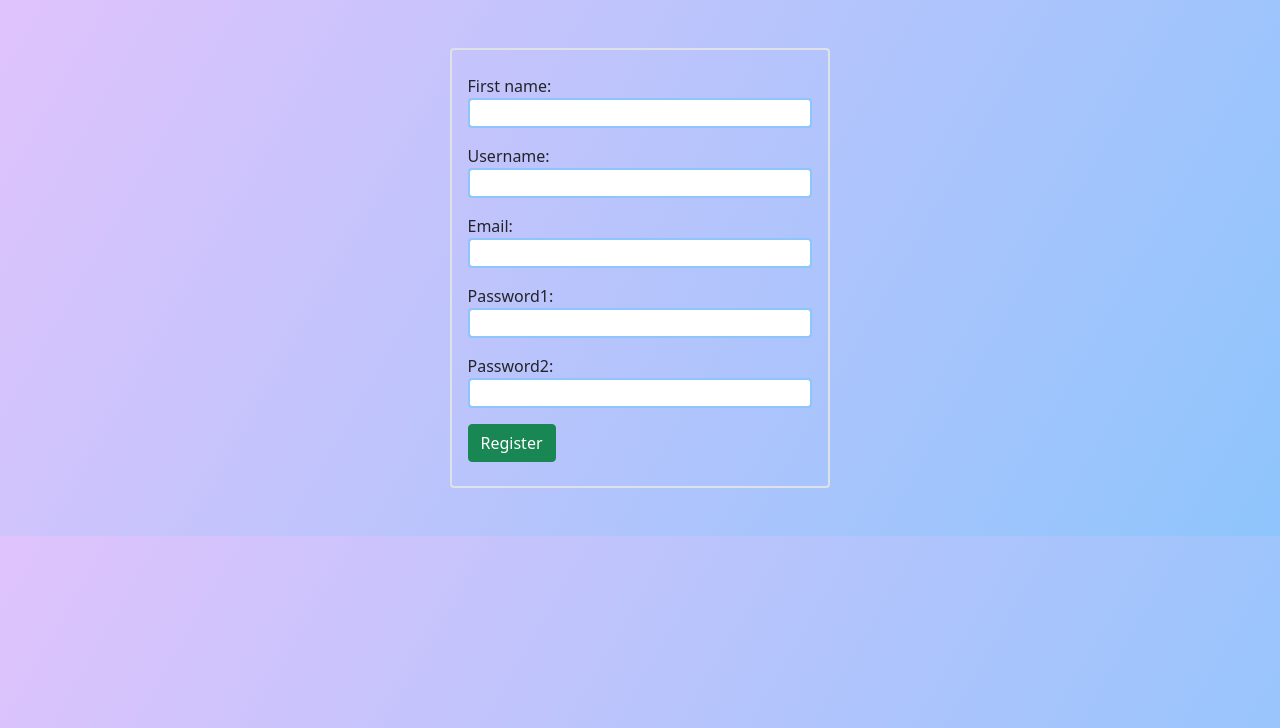
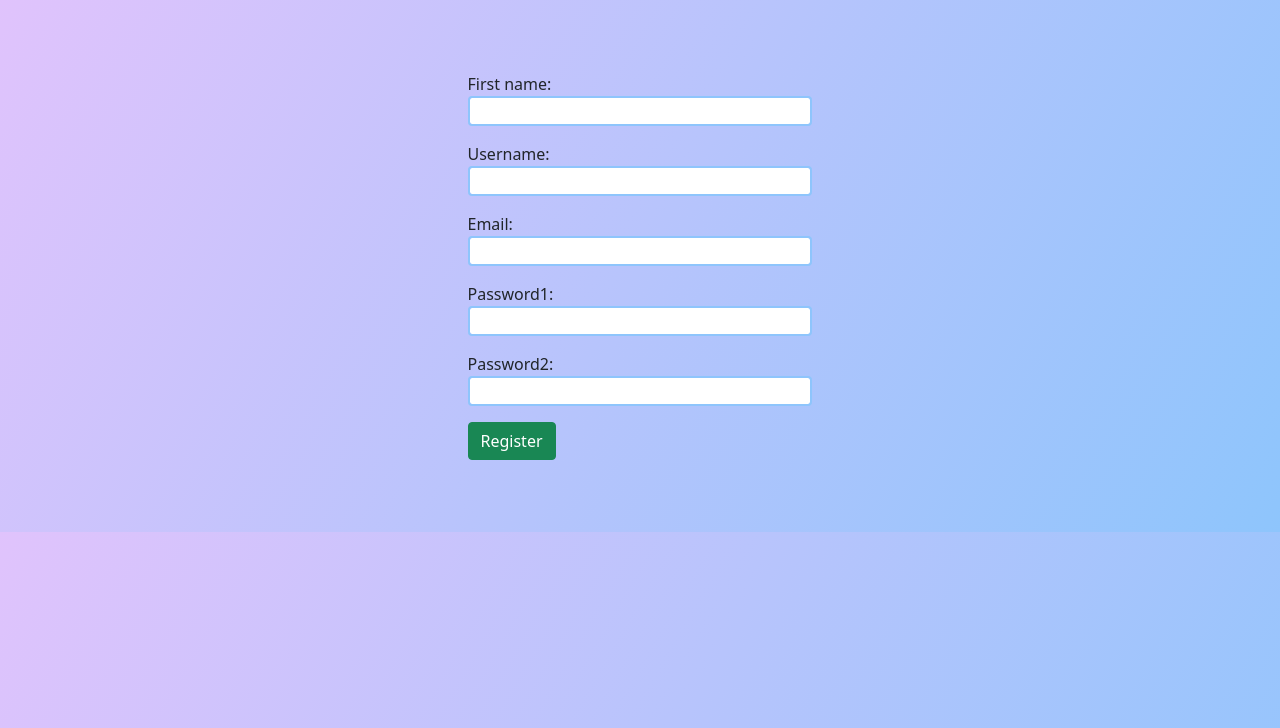
Before and after one commit to krishnanunni-pr/MyDjangoProjects, a Django app: page /owner/accounts/signup in a window 1280 px wide. Shown: the top 728 px of the page. Run offline with Django 3.2, Linux system fonts and the light colour scheme.

Commit message:
changes in html pages of bookstore

```diff
--- a/bookstore/owner/templates/book_add.html
+++ b/bookstore/owner/templates/book_add.html
@@ -13,7 +13,7 @@
 <div class="container">
     <div class="row">
         <div class="col-4"></div>
-        <div class="col-4 d-flex justify-content-center  border-2 rounded-2 mt-5 mb-5 ">
+        <div class="col-4 d-flex justify-content-center   mt-5 mb-5 ">
             <form action="" method="post" class="mt-4 mb-4  ">
                 {%csrf_token%}
                 <!--                    cross site request forgery-->
--- a/bookstore/owner/templates/login.html
+++ b/bookstore/owner/templates/login.html
@@ -12,7 +12,7 @@
 <div class="container">
     <div class="row">
         <div class="col-4"></div>
-        <div class="col-4 d-flex justify-content-center border border-2 rounded-2 mt-5 mb-5">
+        <div class="col-4 d-flex justify-content-center  mt-5 mb-5">
             <form action="" method="post" class="mt-4 mb-4">
                 {%csrf_token%}
                 {{form.as_p}}
--- a/bookstore/owner/templates/register.html
+++ b/bookstore/owner/templates/register.html
@@ -12,7 +12,7 @@
 <div class="container">
     <div class="row">
         <div class="col-4"></div>
-        <div class="col-4 d-flex justify-content-center border border-2 rounded-2 mt-5 mb-5">
+        <div class="col-4 d-flex justify-content-center mt-5 mb-5">
             <form action="" method="post" class="mt-4 mb-4">
                 {%csrf_token%}
                 {{form.as_p}}
```
